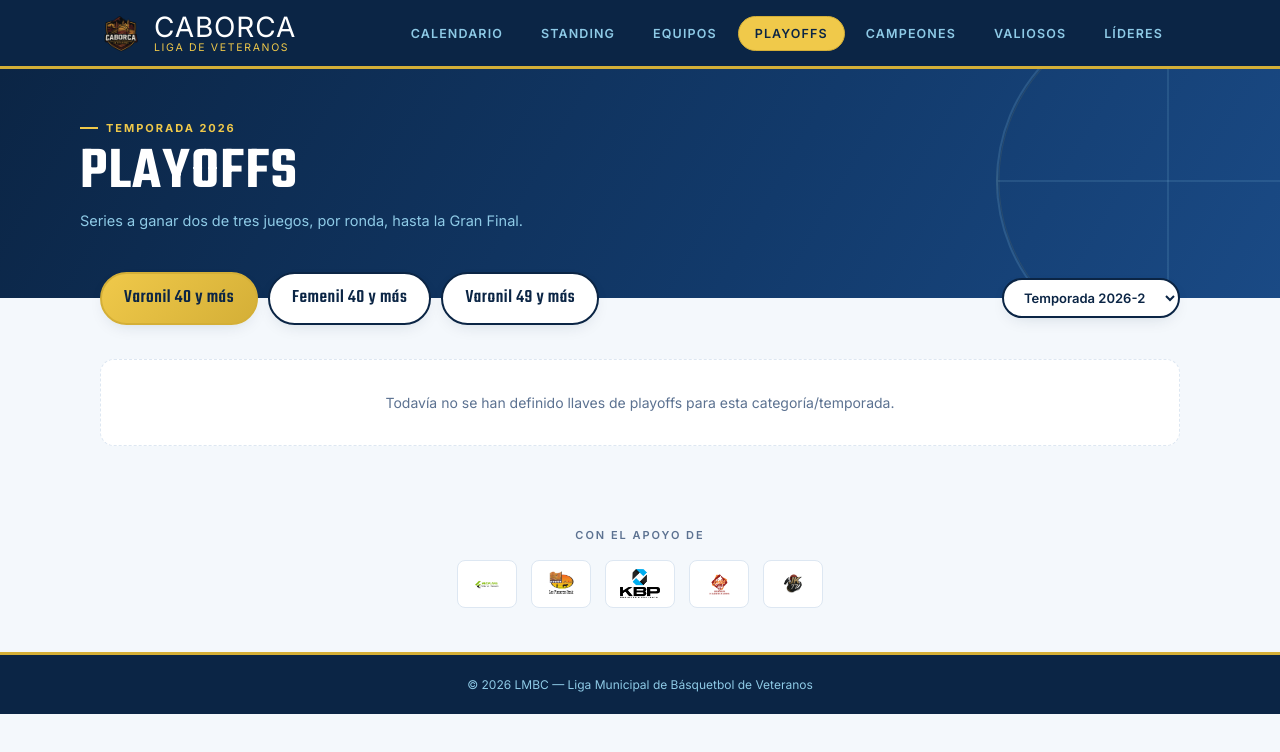
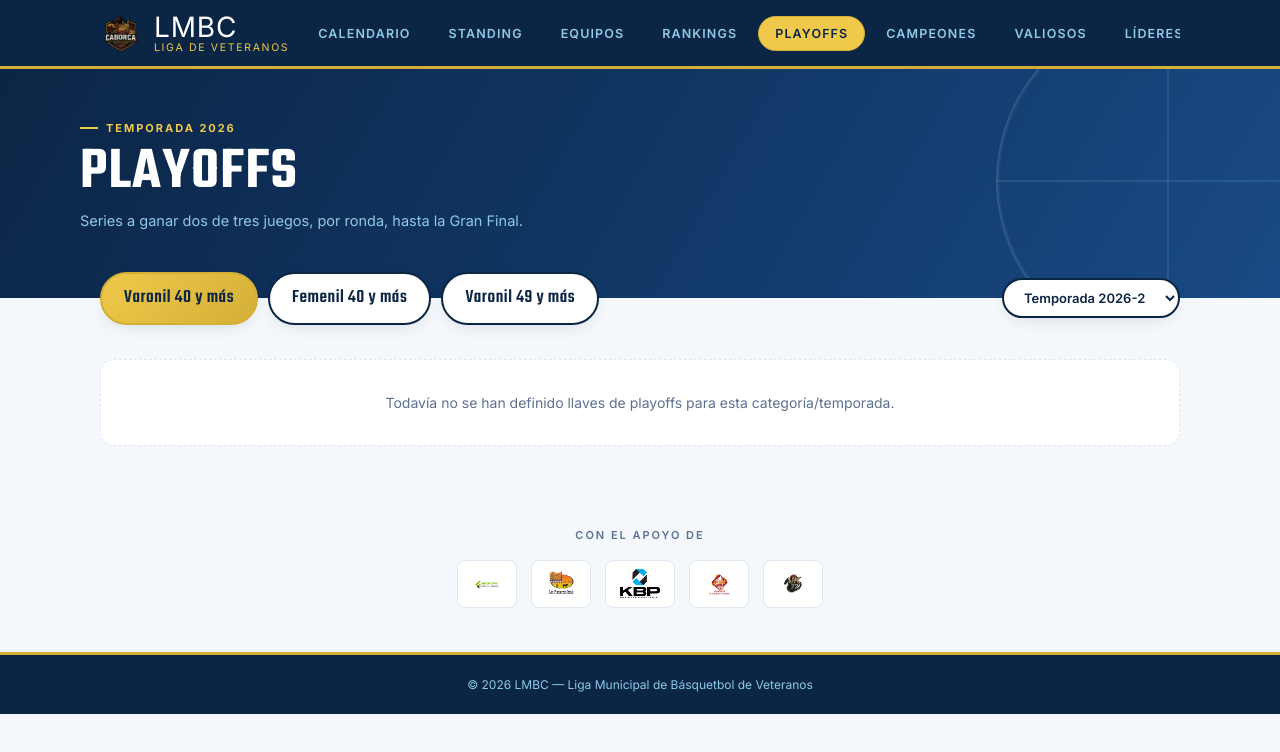
Before and after one commit to inproneg77/LMBCV, a plain HTML site: page playoffs/index.html in a window 1280 px wide. Drawn offline with Linux system fonts and the light colour scheme.

Commit message:
Add files via upload

```diff
--- a/playoffs/index.html
+++ b/playoffs/index.html
@@ -15,7 +15,7 @@
       <a href="../index.html" class="brand">
         <img src="../img/equipos/logovets.png" alt="LMBC" class="brand__mark">
         <div>
-          <div class="brand__name">CABORCA</div>
+          <div class="brand__name">LMBC</div>
           <div class="brand__sub">Liga de Veteranos</div>
         </div>
       </a>
@@ -23,6 +23,7 @@
         <a href="../index.html">Calendario</a>
         <a href="../standing/index.html">Standing</a>
         <a href="../equipos/index.html">Equipos</a>
+        <a href="../rankings/index.html">Rankings</a>
         <a href="../playoffs/index.html" class="active">Playoffs</a>
         <a href="../campeones/index.html">Campeones</a>
         <a href="../valiosos/index.html">Valiosos</a>
```
